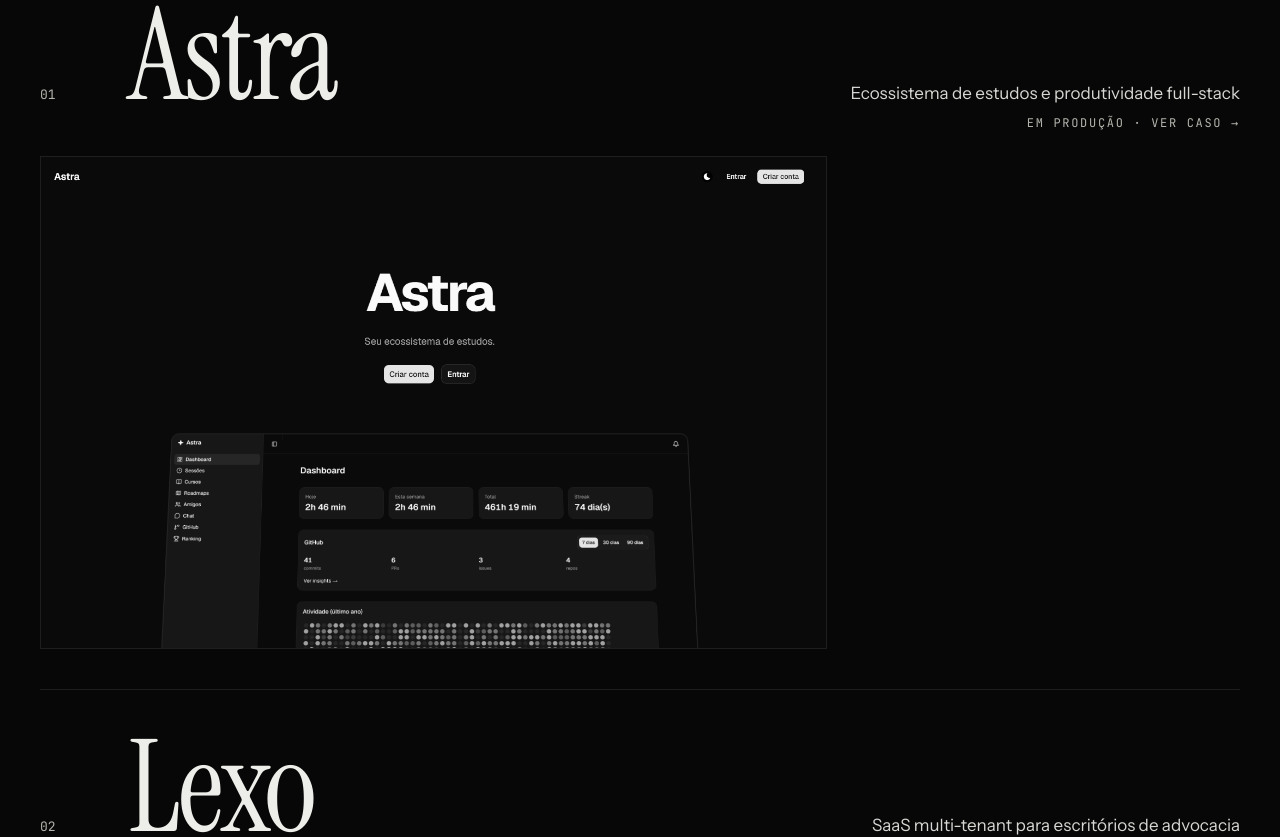
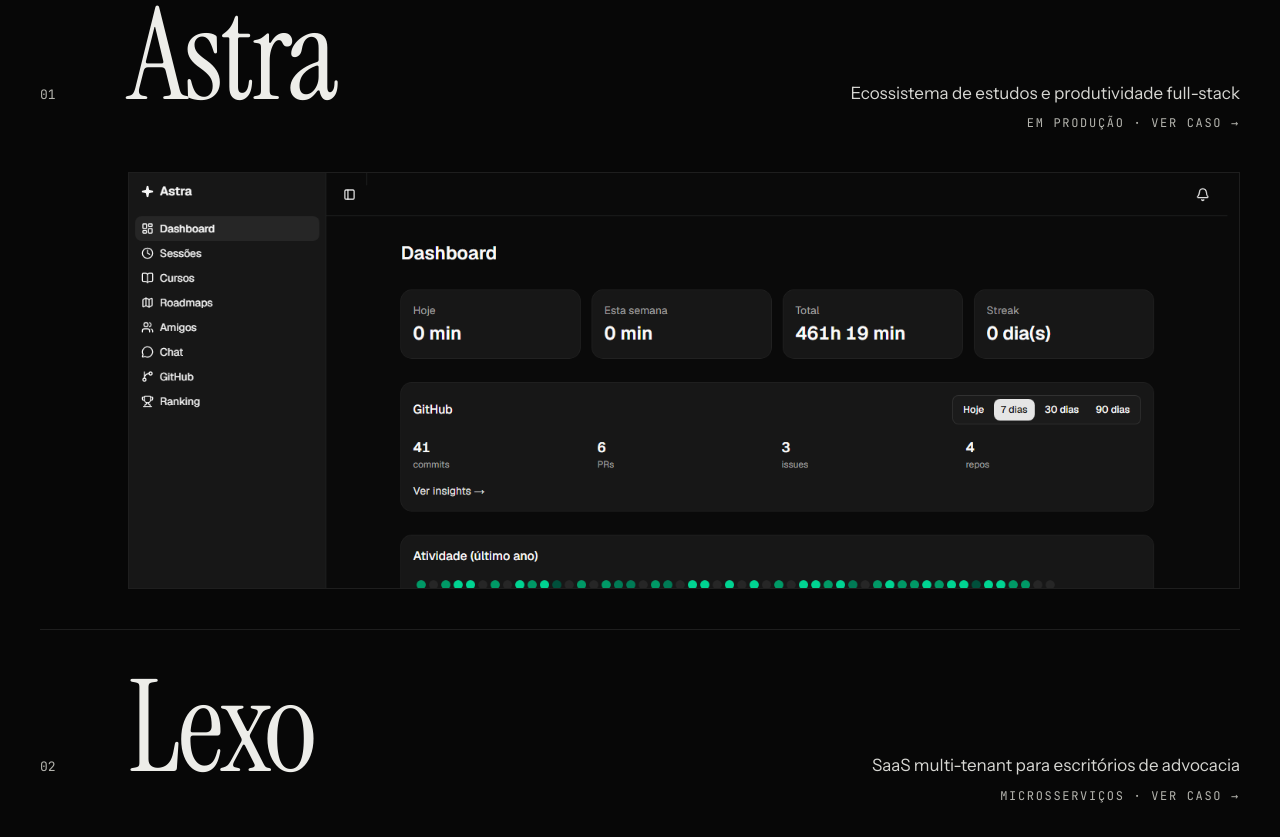
Before and after one commit to KauanDiNubila/kauan-dev, a React (Vite) app: page / in a window 1280 px wide. Shown: the part 2300-3137 px from the top of the page. Built offline with nearby package versions, Linux system fonts and the light colour scheme.

Commit message:
Replace cursor preview with expanding project rows

```diff
--- a/src/components/Projects.tsx
+++ b/src/components/Projects.tsx
@@ -1,57 +1,8 @@
-import { useEffect, useRef, useState } from "react"
+import { useRef, useState } from "react"
 import { Sheet } from "@/components/Sheet"
-import { projects, shots, type Project } from "@/data/projects"
+import { cover, projects, shots, type Project } from "@/data/projects"
 import { useDesktop } from "@/hooks/useDesktop"
 import { useSectionReveal } from "@/hooks/useSectionReveal"
-import { gsap } from "@/lib/gsap"
-
-function Preview({ active }: { active: Project | null }) {
-  const box = useRef<HTMLDivElement>(null)
-
-  useEffect(() => {
-    const el = box.current
-    if (!el) return
-    const x = gsap.quickTo(el, "x", { duration: 0.6, ease: "power3.out" })
-    const y = gsap.quickTo(el, "y", { duration: 0.6, ease: "power3.out" })
-    const onMove = (e: PointerEvent) => {
-      x(e.clientX)
-      y(e.clientY)
-    }
-    window.addEventListener("pointermove", onMove, { passive: true })
-    return () => window.removeEventListener("pointermove", onMove)
-  }, [])
-
-  useEffect(() => {
-    const el = box.current
-    if (!el) return
-    gsap.to(el, {
-      autoAlpha: active ? 1 : 0,
-      scale: active ? 1 : 0.85,
-      duration: 0.45,
-      ease: "power3.out",
-      overwrite: "auto",
-    })
-  }, [active])
-
-  return (
-    <div
-      ref={box}
-      aria-hidden
-      className="pointer-events-none invisible fixed top-0 left-0 z-30 -mt-[130px] -ml-[210px] h-[262px] w-[420px] overflow-hidden border border-line opacity-0"
-    >
-      {projects.map((p) => (
-        <img
-          key={p.slug}
-          src={shots(p)[0]}
-          alt=""
-          className={`absolute inset-0 size-full object-cover object-top grayscale transition-opacity duration-300 ${
-            active?.slug === p.slug ? "opacity-100" : "opacity-0"
-          }`}
-        />
-      ))}
-    </div>
-  )
-}
 
 function Case({ project }: { project: Project }) {
   return (
@@ -170,17 +121,25 @@
         </div>
 
         <ul className="border-t border-line" onPointerLeave={() => setHover(null)}>
-          {projects.map((p) => (
+          {projects.map((p) => {
+            const expanded = !desktop || hover?.slug === p.slug
+            return (
               <li key={p.slug} data-reveal className="border-b border-line">
                 <button
                   type="button"
                   aria-haspopup="dialog"
                   onPointerEnter={() => desktop && setHover(p)}
+                  onFocus={() => desktop && setHover(p)}
                   onClick={(e) => openCase(p, e.currentTarget)}
-                className="group grid w-full grid-cols-[auto_1fr] items-baseline gap-x-6 py-8 text-left md:grid-cols-[64px_1fr_auto] md:py-10"
+                  className="block w-full py-8 text-left md:py-10"
                 >
+                  <span className="grid grid-cols-[auto_1fr] items-baseline gap-x-6 md:grid-cols-[64px_1fr_auto]">
                     <span className="font-mono text-[13px] text-muted">{p.index}</span>
-                <span className="font-serif text-[clamp(56px,10vw,150px)] leading-[0.9] tracking-[-0.02em] transition-[translate,font-style] duration-500 group-hover:translate-x-3 group-hover:italic">
+                    <span
+                      className={`font-serif text-[clamp(56px,10vw,150px)] leading-[0.9] tracking-[-0.02em] transition-[translate] duration-500 ${
+                        expanded && desktop ? "translate-x-3 italic" : ""
+                      }`}
+                    >
                       {p.name}
                     </span>
                     <span className="col-span-2 mt-4 flex flex-col gap-2 md:col-span-1 md:mt-0 md:items-end md:text-right">
@@ -189,21 +148,30 @@
                         {p.tag} · ver caso →
                       </span>
                     </span>
-                {!desktop && (
+                  </span>
+                  <span
+                    className={`grid transition-[grid-template-rows] duration-700 ease-[cubic-bezier(.2,.8,.2,1)] motion-reduce:transition-none ${
+                      expanded ? "grid-rows-[1fr]" : "grid-rows-[0fr]"
+                    }`}
+                  >
+                    <span className="block overflow-hidden">
+                      <span className="mt-8 block aspect-[16/10] overflow-hidden border border-line md:mt-10 md:ml-[88px] md:aspect-[16/6]">
                         <img
-                    src={shots(p)[0]}
-                    alt=""
-                    loading="lazy"
-                    className="col-span-2 mt-6 w-full border border-line grayscale"
+                          src={cover(p)}
+                          alt={`${p.name}, tela principal`}
+                          className={`size-full object-cover object-top transition-transform duration-[1200ms] ease-out ${
+                            expanded ? "scale-100" : "scale-105"
+                          }`}
                         />
-                )}
+                      </span>
+                    </span>
+                  </span>
                 </button>
               </li>
-          ))}
+            )
+          })}
         </ul>
       </div>
-
-      {desktop && <Preview active={hover} />}
 
       <Sheet
         open={open !== null}
--- a/src/data/projects.ts
+++ b/src/data/projects.ts
@@ -61,3 +61,4 @@
 ]
 
 export const shots = (p: Project) => [1, 2, 3, 4].map((n) => `/images/${p.slug}/${n}.png`)
+export const cover = (p: Project) => `/images/${p.slug}/2.png`
```
Lines whose indentation alone changed are shown as unchanged.
